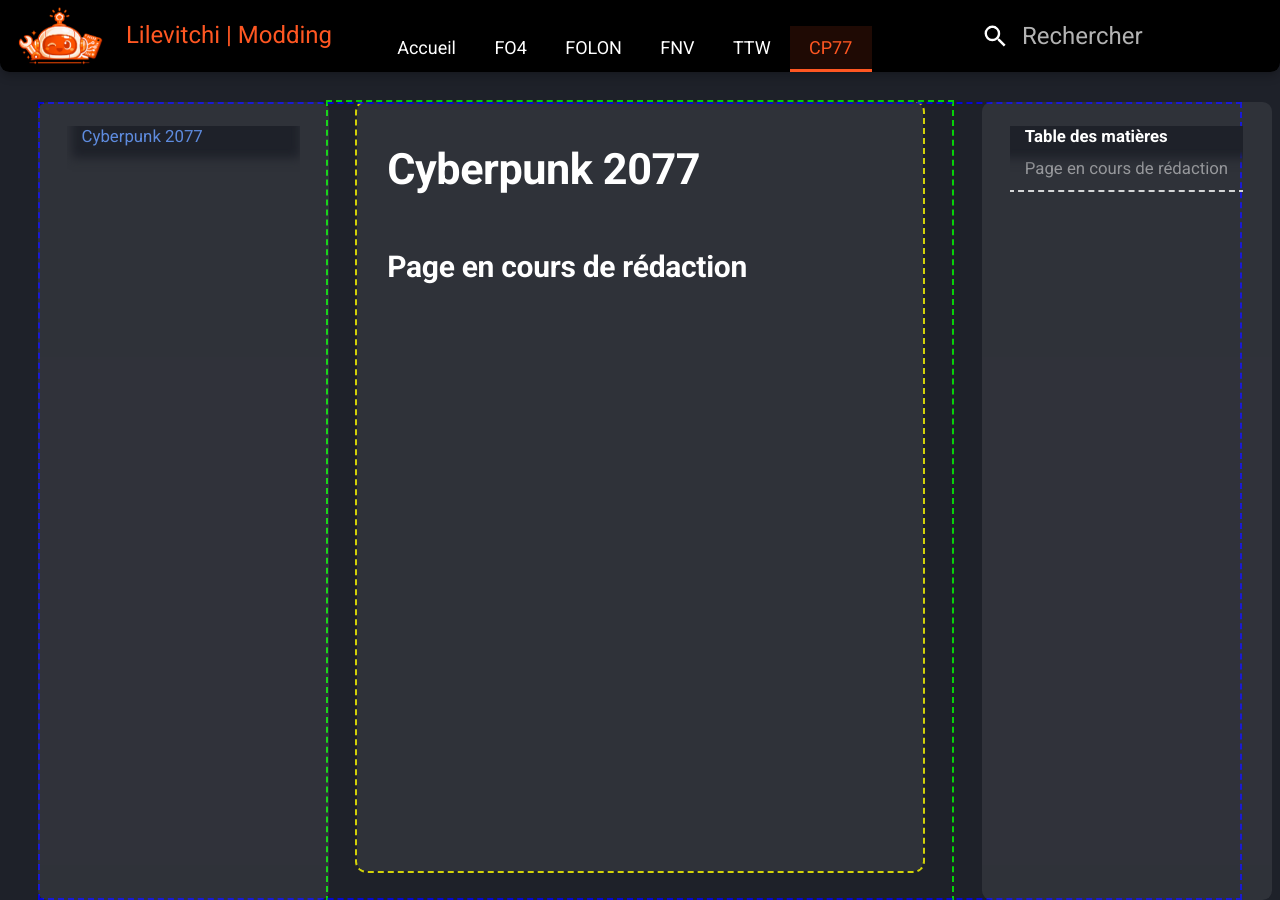
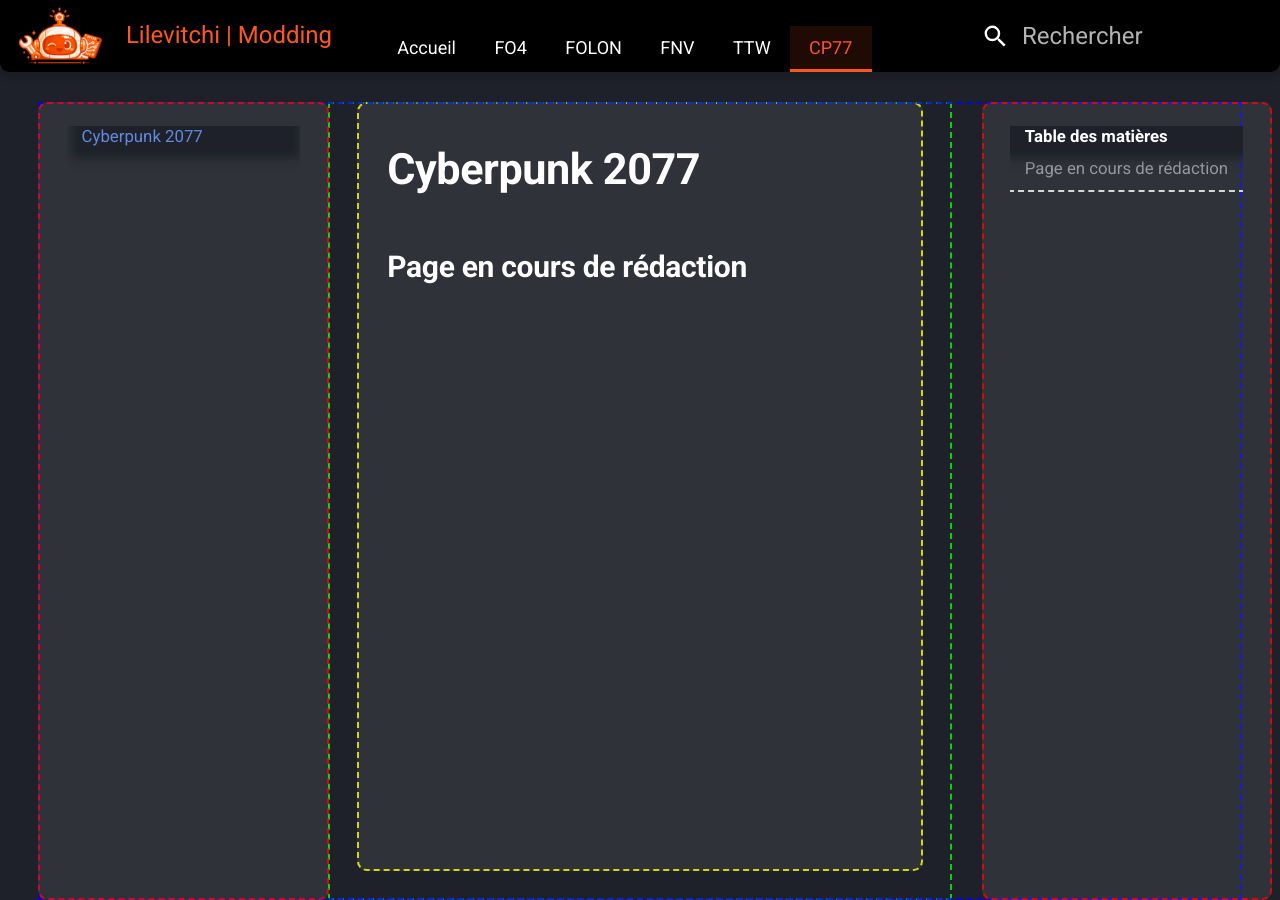
Before and after one commit to Lilevitchi/lilevitchi.github.io, an MkDocs documentation site: the page built from docs/cyberpunk/index.md, in a window 1280 px wide and 900 px high. Built offline with MkDocs 1.6.1 and Material for MkDocs 9.7.7, drawn with Linux system fonts in a browser that asks for light colours.

Commit message:
Update extra.css

```diff
--- a/docs/stylesheets/extra.css
+++ b/docs/stylesheets/extra.css
@@ -276,6 +276,7 @@
     overflow: hidden;
 
     outline: 2px dashed rgba(0, 255, 0, 0.8); /* Vert (Debug) */
+    outline-offset: -2px;
 }
 
 [data-md-color-scheme] .md-content__inner {
@@ -288,6 +289,7 @@
     border-radius: var(--radius-sm);
 
     outline: 2px dashed rgba(255, 255, 0, 0.8); /* Jaune (Debug) */
+    outline-offset: -2px;
 }
 
 /* --------------------------------------------------
@@ -306,6 +308,9 @@
 
     background-color: var(--tab-bg-hover);
     border-radius: var(--radius-sm);
+
+    outline: 2px dashed rgba(255, 0, 0, 0.8); /* Rouge (Debug) */
+    outline-offset: -2px;
 }
 
 [data-md-color-scheme] .md-nav--secondary {
```
